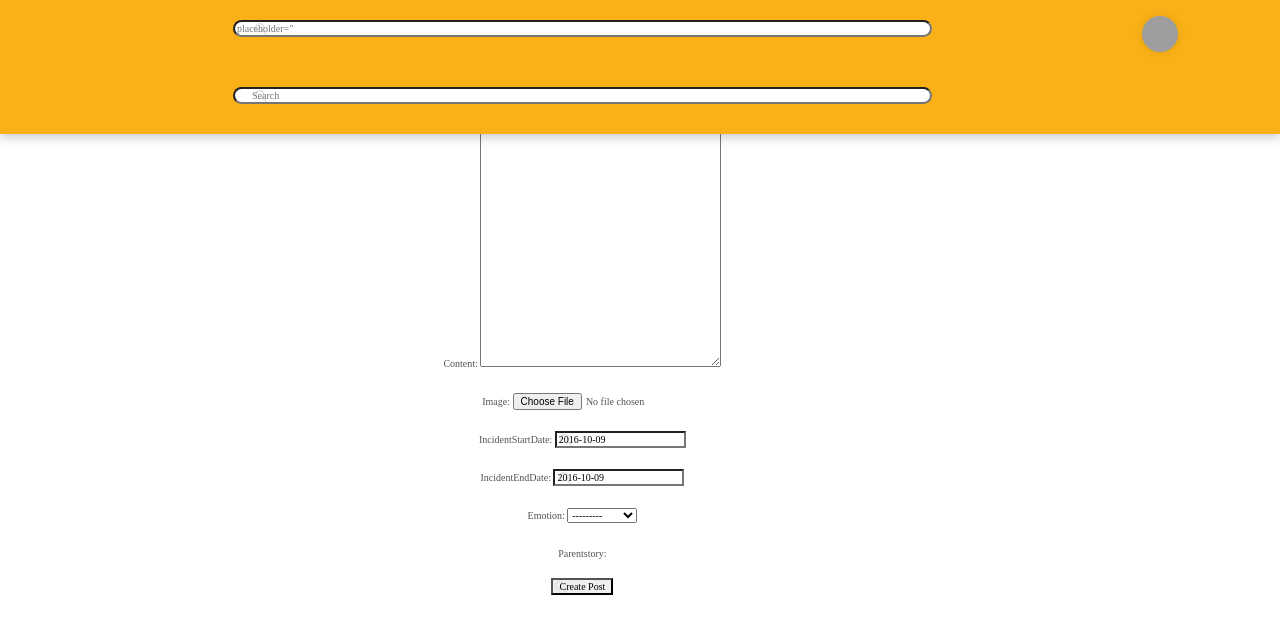
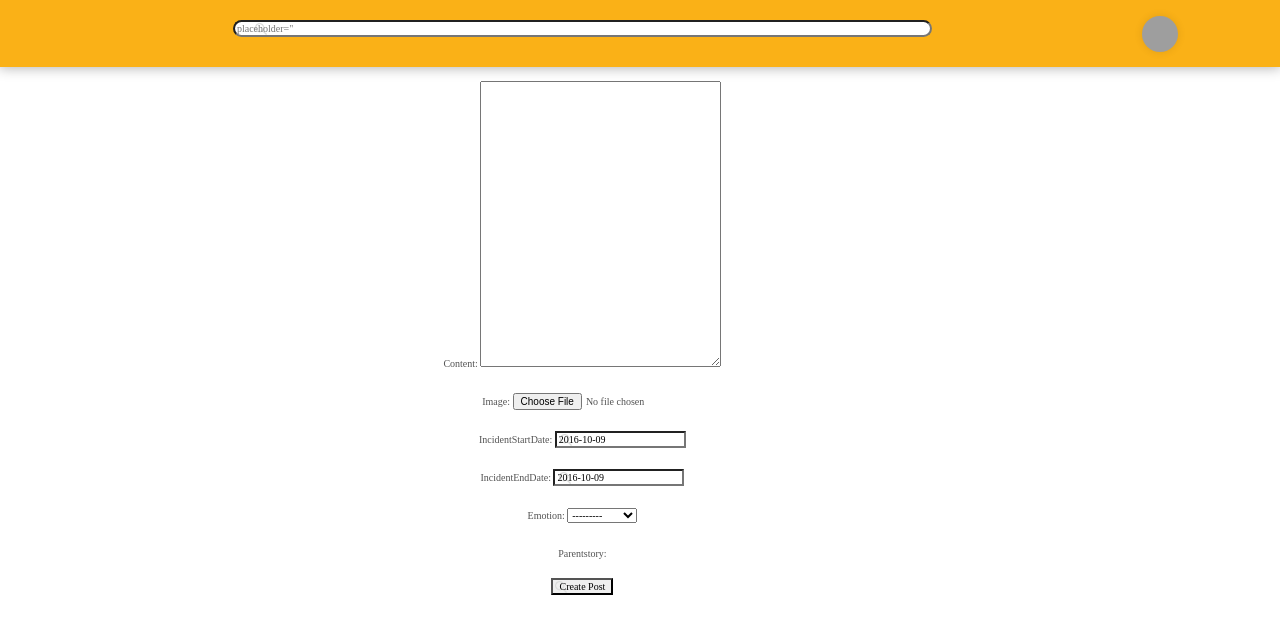
Before and after one commit to VoyageanNeo/project, a Django app: template templates/life/beore/mileStone_form.html in a window 1280 px wide. Shown: the top 634 px of the page. Run offline with Django 3.2, Linux system fonts and the light colour scheme; the template is opened without the code that fills it: values that come from a table or form of the project are taken from there, others are empty; some web fonts are replaced; grey boxes are pictures that could not be loaded.

Commit message:
before head back

```diff
--- a/templates/life/base.html
+++ b/templates/life/base.html
@@ -29,9 +29,6 @@
 		<form method='GET' action=''>
 			<input type='text' name='q' placeholder=placeholder="&nbsp; &nbsp; &nbsp; Search" value='{{ request.GET.q }}' class="search_box"/>
 		</form>
-			<form method="get" action="#">
-				<input type="text" name="example" placeholder="&nbsp; &nbsp; &nbsp; Search" class="search_box">
-			</form>
 			<button></button>
 		</header>
 		{% block add_header %}{% endblock add_header %}
```
